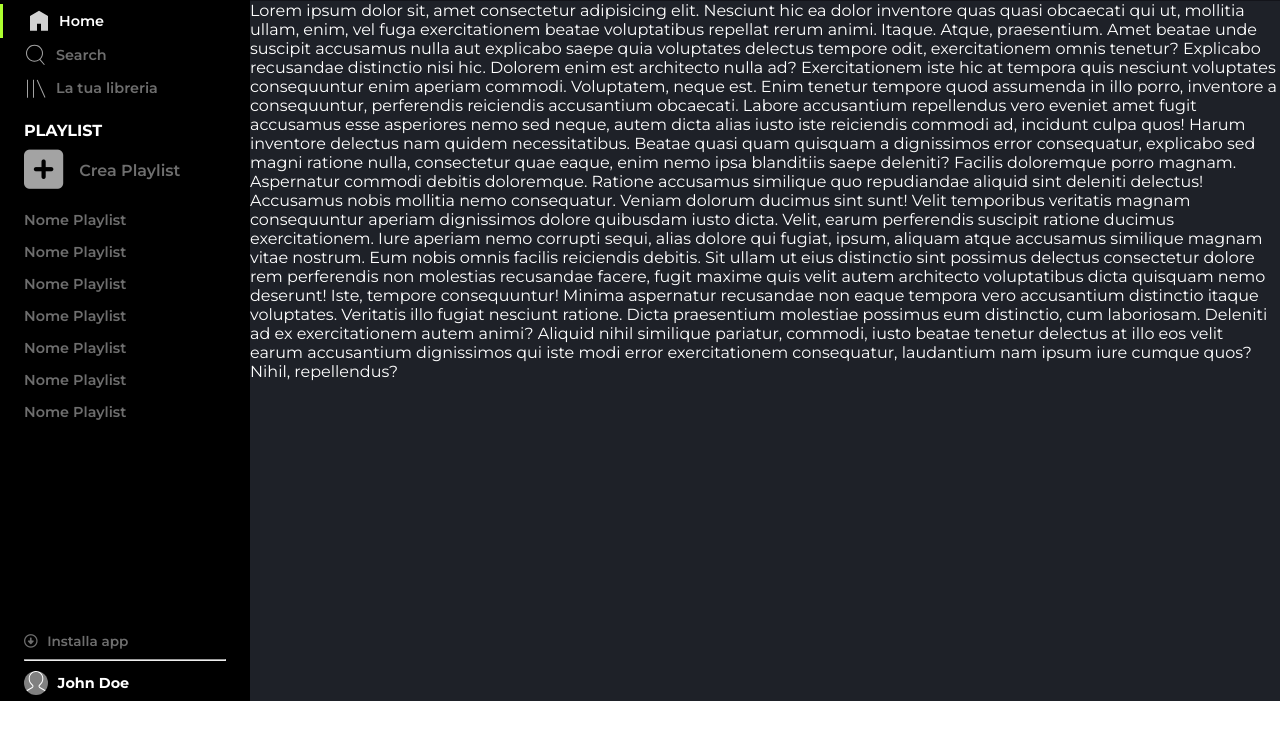
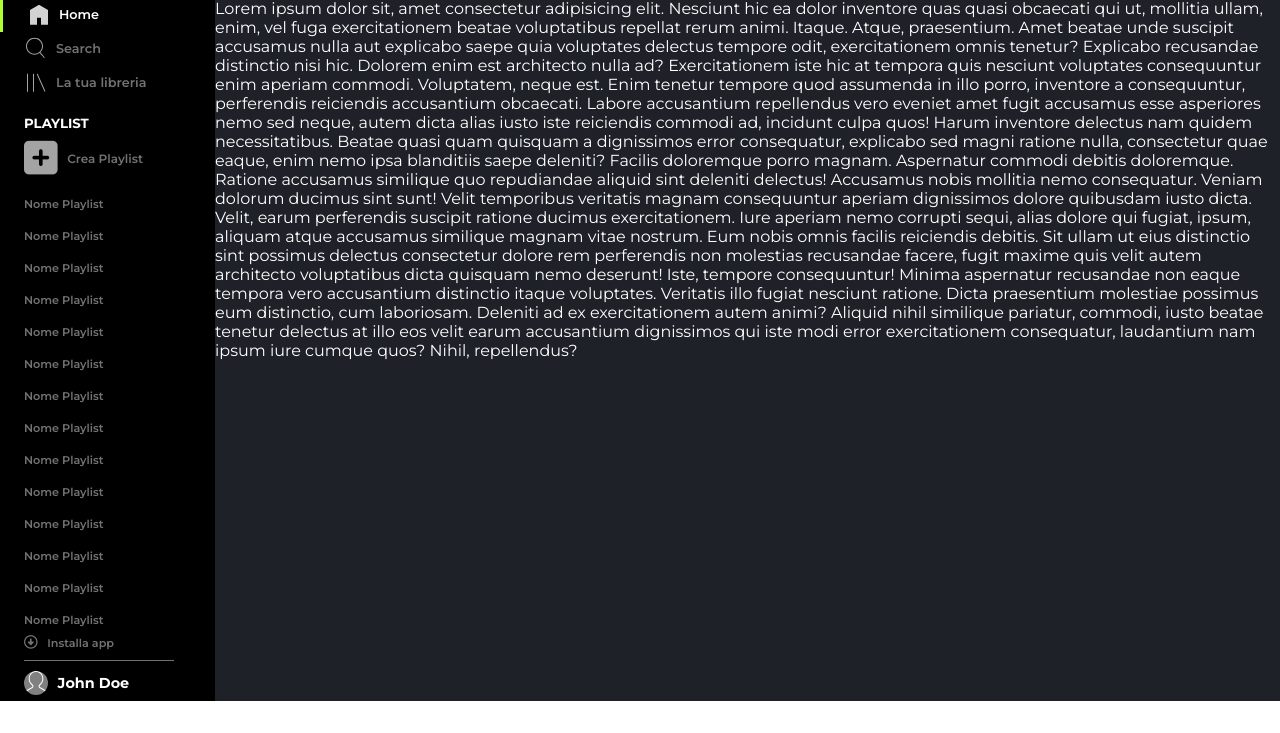
Before and after one commit to SAX-94/html-css-spotifyweb, a plain HTML site: page index.html in a window 1280 px wide. Shown: the part 67-800 px from the top of the page. Drawn offline with Linux system fonts and the light colour scheme.

Commit message:
restyled sidebar, added favicon

```diff
--- a/css/style.css
+++ b/css/style.css
@@ -9,7 +9,7 @@
     --top-bar-color: #13141a;
     --app-cont-color: #1e2128;
     --bottom-bar-color: #2e2e2e;
-    --text-color: #6e6e6e;
+    --text-color: #727272;
     --home-icon-color: #d2d2d2;
     --plus-button-color: #a3a3a3;
 }
@@ -46,6 +46,10 @@ body {
     flex-grow: 1;
 }
 
+.fb-0 {
+    flex-basis: 0;
+}
+
 .of-auto {
     overflow: auto;
 }
@@ -71,7 +75,7 @@ SIDEBAR
 */
 
 .sidebar {
-    width: 250px;
+    width: 215px;
     color: var(--text-color);
     background-color: black;
     padding-top: 1.3rem;
@@ -99,7 +103,7 @@ SIDEBAR
 .side-item {
     padding-top: 0.3rem;
     padding-bottom: 0.3rem;
-    line-height: 1rem;
+    font-size: 0.8rem;
     align-items: center;
 }
 
@@ -118,9 +122,13 @@ SIDEBAR
     margin-bottom: 0.7rem;
 }
 
+.crea-pl > span {
+    font-size: 0.75rem;
+}
+
 .fa-square-plus {
-    font-size: 2.8rem;
-    padding-right: 1rem;
+    font-size: 2.4rem;
+    padding-right: 0.6rem;
     color: var(--plus-button-color)
 }
 
@@ -133,8 +141,8 @@ ul > li {
     font-weight: 600;
 }
 
-.side-item, li {
-    font-size: 0.9rem;
+ul > li {
+    font-size: 0.7rem;
 }
 
 .install {
@@ -145,6 +153,16 @@ ul > li {
 
 .fa-circle-down {
     padding-right: 0.6rem;
+}
+
+.install > span {
+    font-size: 0.7rem;
+}
+
+.gray-rule {
+    width: 90%;
+    background-color: var(--text-color);
+    height: 1.5px;
 }
 
 .account {
@@ -171,8 +189,10 @@ ul > li {
     font-size: 0.9rem;
 }
 
+/* ---- PROPER APP ZONE ----*/
+
 /*
-PROPER APP ZONE
+TOP BAR
 */
 
 .top-bar {
@@ -187,7 +207,7 @@ PROPER APP ZONE
     border-radius: 25px;
     border: 1px solid white;
     padding: 0.6rem 2rem;
-    font-size: 0.8rem;
+    font-size: 0.65rem;
     font-weight: 600;
     color: white;
     cursor: pointer;
--- a/index.html
+++ b/index.html
@@ -10,6 +10,7 @@
     <link href="https://fonts.googleapis.com/css2?family=Montserrat:wght@300;400;500;600;700&display=swap" rel="stylesheet">
     <link rel="stylesheet" href="https://cdnjs.cloudflare.com/ajax/libs/font-awesome/6.1.1/css/all.min.css">
     <link rel="stylesheet" href="css/style.css">
+    <link rel="icon" href="img/favicon.ico">
 </head>
 
 <body>
@@ -23,10 +24,10 @@
             <div class="sidebar noshrink flex-column">
                 <!-- LOGO -->
                 <div class="logo-spot">
-                    <img src="img/logo.svg" alt="">
+                    <img src="img/logo.svg" alt="Logo Spotify">
                 </div>
                 <!-- HOME - CERCA - LA TUA LIBRERIA -->
-                <div class="top-side-menu">
+                <div class="top-side-menu fb-0">
                     <div class="side-item white flex">
                         <svg viewBox="0 0 512 512" xmlns="http://www.w3.org/2000/svg"><path d="M448 463.746h-149.333v-149.333h-85.334v149.333h-149.333v-315.428l192-111.746 192 110.984v316.19z" fill="#d2d2d2"/></svg>
                         <span> Home</span>
@@ -41,13 +42,41 @@
                     </div>
                 </div>
                 <!-- PLAYLISTS - CREA PLAYLIST -->
-                <div class="playlist-zone flex-column grow">
-                    <h4 class="white">PLAYLIST</h4>
-                    <div class="flex crea-pl">
+                <div class="playlist-zone flex-column grow of-hid">
+                    <h5 class="white">PLAYLIST</h5>
+                    <div class="crea-pl flex noshrink fb-0">
                         <i class="fa-solid fa-square-plus"></i> <span>Crea Playlist</span>
                     </div>
-                    <div class="pl-list flex-column grow of-auto">
+                    <div class="pl-list flex-column grow of-auto fb-0">
                         <ul>
+                            <li>Nome Playlist</li>
+                            <li>Nome Playlist</li>
+                            <li>Nome Playlist</li>
+                            <li>Nome Playlist</li>
+                            <li>Nome Playlist</li>
+                            <li>Nome Playlist</li>
+                            <li>Nome Playlist</li>
+                            <li>Nome Playlist</li>
+                            <li>Nome Playlist</li>
+                            <li>Nome Playlist</li>
+                            <li>Nome Playlist</li>
+                            <li>Nome Playlist</li>
+                            <li>Nome Playlist</li>
+                            <li>Nome Playlist</li>
+                            <li>Nome Playlist</li>
+                            <li>Nome Playlist</li>
+                            <li>Nome Playlist</li>
+                            <li>Nome Playlist</li>
+                            <li>Nome Playlist</li>
+                            <li>Nome Playlist</li>
+                            <li>Nome Playlist</li>
+                            <li>Nome Playlist</li>
+                            <li>Nome Playlist</li>
+                            <li>Nome Playlist</li>
+                            <li>Nome Playlist</li>
+                            <li>Nome Playlist</li>
+                            <li>Nome Playlist</li>
+                            <li>Nome Playlist</li>
                             <li>Nome Playlist</li>
                             <li>Nome Playlist</li>
                             <li>Nome Playlist</li>
@@ -59,11 +88,11 @@
                     </div>
                 </div>
                 <!-- INSTALLA APP - JOHN DOE -->
-                <div class="side-bottom-zone noshrink">
+                <div class="side-bottom-zone noshrink fb-0">
                     <div class="install flex">
                         <i class="fa-regular fa-circle-down"></i></i><span> Installa app</span>
                     </div>
-                    <hr>
+                    <div class="gray-rule"></div>
                     <div class="account flex">
                         <div class="acc-circle of-hid"><svg viewBox="0 0 80 90" xmlns="http://www.w3.org/2000/svg"><title>User Icon</title><path d="M67.74 61.78l-14.5-8.334c-.735-.422-1.24-1.145-1.385-1.98-.145-.835.088-1.685.638-2.33l5.912-6.93c3.747-4.378 5.81-9.967 5.81-15.737v-2.256c0-6.668-2.792-13.108-7.658-17.67C51.622 1.92 45.17-.386 38.392.054c-12.677.82-22.607 11.772-22.607 24.934v1.483c0 5.77 2.063 11.36 5.81 15.736l5.912 6.933c.55.644.783 1.493.638 2.33-.143.834-.648 1.556-1.383 1.98l-14.494 8.33C4.7 66.077 0 74.15 0 82.844v6.76h3.333v-6.76c0-7.5 4.055-14.46 10.59-18.174l14.5-8.334c1.597-.918 2.692-2.487 3.007-4.302.315-1.815-.19-3.66-1.387-5.06l-5.913-6.936c-3.23-3.775-5.01-8.594-5.01-13.57v-1.484c0-11.41 8.562-20.9 19.488-21.608 5.85-.377 11.415 1.61 15.67 5.598 4.26 3.992 6.605 9.404 6.605 15.24v2.254c0 4.976-1.778 9.796-5.01 13.57l-5.915 6.935c-1.195 1.4-1.7 3.246-1.386 5.06.313 1.816 1.41 3.385 3.008 4.303l14.507 8.338c6.525 3.71 10.58 10.67 10.58 18.17v6.76H80v-6.76c0-8.695-4.7-16.768-12.26-21.063z" fill="#ffffff" fill-rule="evenodd"/></svg></div>
                         <h4 class="username white">John Doe</h4>
@@ -101,9 +130,8 @@
                 </div>
             </div>
         </div>
-
         <!-- PLAYER BAR - PLAYING SONG | it needs shrink:0 -->
-        <div class="bottom-bar noshrink"></div>
+        <div class="bottom-bar noshrink fb-0"></div>
     </div>
 </body>
 
```
